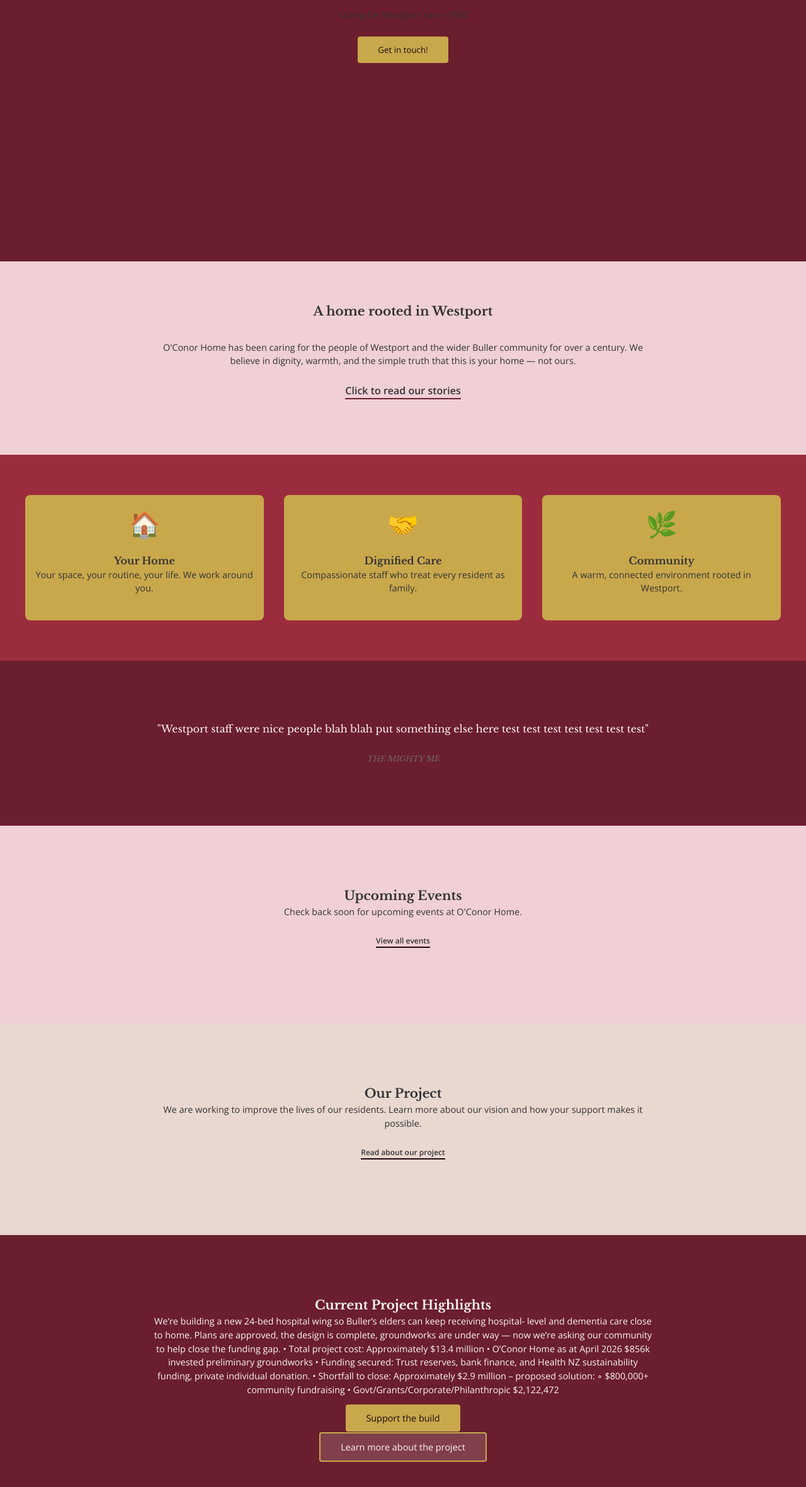
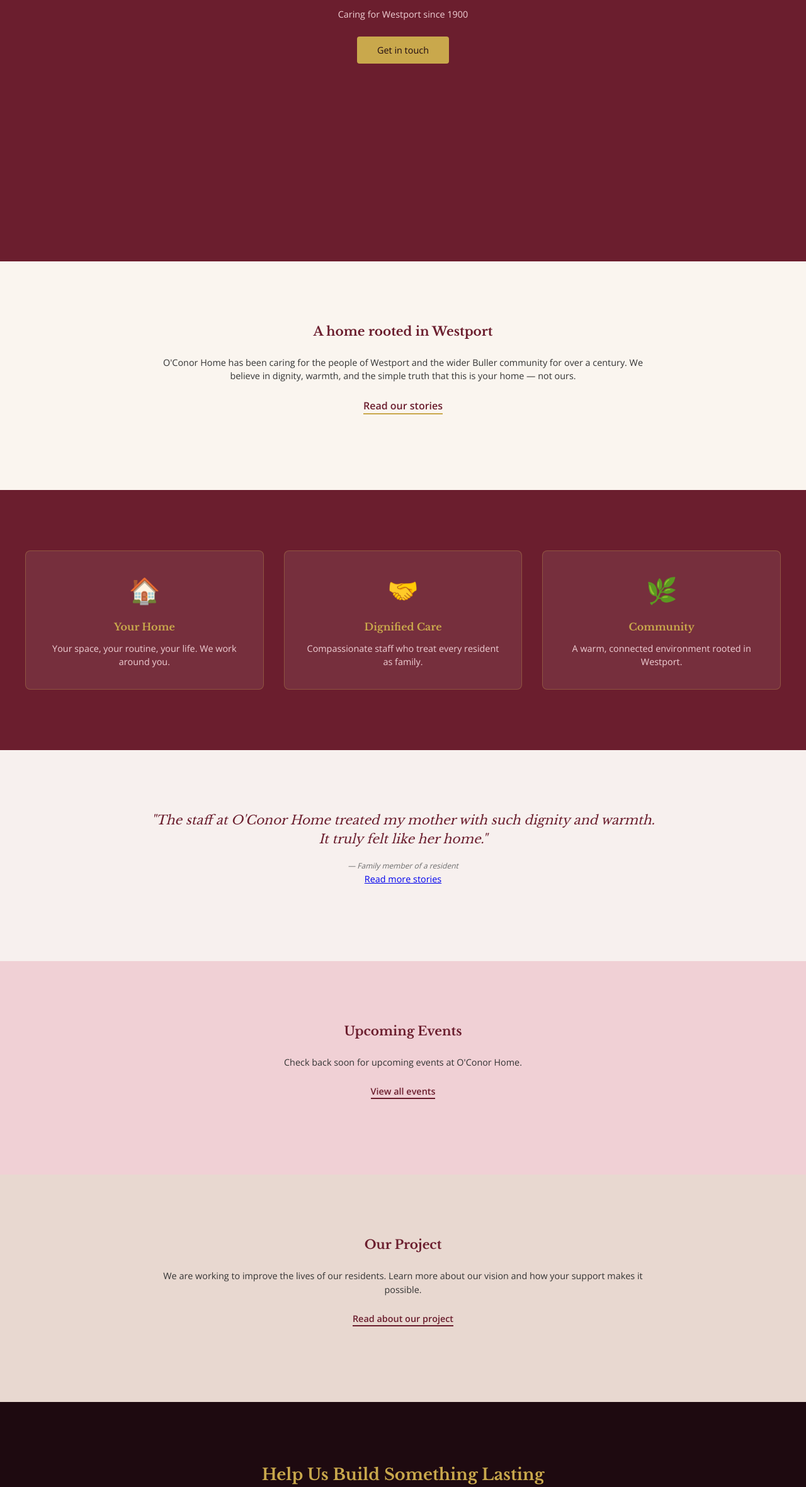
Before and after one commit to JabesSoftware/oconor-home, a website built with Vite: page index.html in a window 1280 px wide. Shown: the part 439-2800 px from the top of the page at 63% size. Built offline with nearby package versions, Linux system fonts and the light colour scheme.

Commit message:
clean up css and html

```diff
--- a/index.html
+++ b/index.html
@@ -4,23 +4,21 @@
 <head>
   <meta charset="UTF-8" />
   <meta name="viewport" content="width=device-width, initial-scale=1.0" />
-    <title>O'Conor Home</title>
+  <meta name="description" content="O'Conor Home — caring for the people of Westport since 1900. Dignified, compassionate residential care rooted in community." />
+  <title>O'Conor Home — Westport</title>
   <link rel="preconnect" href="https://fonts.googleapis.com" />
   <link rel="preconnect" href="https://fonts.gstatic.com" crossorigin />
-    <link
-        href="https://fonts.googleapis.com/css2?family=Libre+Baskerville:wght@400;700&family=Open+Sans:wght@400;600&display=swap"
-        rel="stylesheet" />
+  <link href="https://fonts.googleapis.com/css2?family=Libre+Baskerville:wght@400;700&family=Open+Sans:wght@400;600&display=swap" rel="stylesheet" />
   <link rel="stylesheet" href="src/styles/main.css" />
 </head>
-
 
 <body>
 
   <header>
-        <nav>
+    <nav aria-label="Main navigation">
       <ul>
         <li><a href="pages/stories.html">Stories</a></li>
-                <li><a href="pages/virtual-tour.html">Virtual Tours</a></li>
+        <li><a href="pages/virtual-tour.html">Virtual Tour</a></li>
         <li><a href="pages/events.html">Events</a></li>
         <li><a href="pages/faq.html">FAQ</a></li>
         <li><a href="pages/availability.html">Availability</a></li>
@@ -28,153 +26,129 @@
         <li><a href="pages/donate.html">Donate</a></li>
       </ul>
     </nav>
-
-
   </header>
 
   <main>
+
+    <!-- Hero -->
     <section class="main-header">
-
-            <h1>“You do not live in our facility. We work in your home.”</h1>
+      <h1>"You do not live in our facility. We work in your home."</h1>
       <p>Caring for Westport since 1900</p>
-            <button>Get in touch!</button>
-
+      <button onclick="window.location.href='pages/contact.html'">Get in touch</button>
     </section>
 
-
+    <!-- Intro -->
     <section class="intro">
       <div class="intro-inner">
-                <!-- TODO replace this placeholder with an actual intro paragraph-->
-
-                <h2> A home rooted in Westport </h2>
-                <p> O'Conor Home has been caring for the people of Westport and the wider Buller community for over a
-                    century. We believe in dignity, warmth, and the simple truth that this is your home — not ours.</p>
-                <p><a href="pages/stories.html"> Click to read our stories</a></p>
+        <!-- TODO: Replace with content from content team -->
+        <h2>A home rooted in Westport</h2>
+        <p>O'Conor Home has been caring for the people of Westport and the wider Buller community for over a century. We believe in dignity, warmth, and the simple truth that this is your home — not ours.</p>
+        <p><a href="pages/stories.html">Read our stories</a></p>
       </div>
     </section>
 
+    <!-- Values -->
     <section class="values">
       <div class="values-grid">
-
         <div class="value-card">
           <span class="value-icon">🏠</span>
           <h3>Your Home</h3>
           <p>Your space, your routine, your life. We work around you.</p>
         </div>
-
         <div class="value-card">
           <span class="value-icon">🤝</span>
           <h3>Dignified Care</h3>
           <p>Compassionate staff who treat every resident as family.</p>
         </div>
-
         <div class="value-card">
           <span class="value-icon">🌿</span>
           <h3>Community</h3>
           <p>A warm, connected environment rooted in Westport.</p>
         </div>
-
       </div>
     </section>
 
+    <!-- Testimonial -->
     <section class="testimonial-preview">
       <div class="testimonial-preview-inner">
-
+        <!-- TODO: Replace with real testimonial from content team -->
         <blockquote>
-                    <p>"Westport staff were nice people blah blah put something else here test test test test test test
-                        test" </p>
-                    <cite>THE MIGHTY ME </cite>
+          <p>"The staff at O'Conor Home treated my mother with such dignity and warmth. It truly felt like her home."</p>
+          <cite>— Family member of a resident</cite>
         </blockquote>
+        <p><a href="pages/stories.html">Read more stories</a></p>
       </div>
-            <!--TODO get testimonial from people-->
-
     </section>
 
+    <!-- Events Preview -->
     <section class="events-preview">
       <div class="events-preview-inner">
-                <!-- TODO: Build out once event structure confirmed with garry if time allows -->
+        <!-- TODO: Build out once event structure confirmed with stakeholders -->
         <h2>Upcoming Events</h2>
         <p>Check back soon for upcoming events at O'Conor Home.</p>
         <p><a href="pages/events.html">View all events</a></p>
       </div>
     </section>
 
+    <!-- Project Overview Preview -->
     <section class="project-overview-preview">
       <div class="project-overview-inner">
-                <!-- TODO: Replace with content from garry -->
+        <!-- TODO: Replace with content from content team -->
         <h2>Our Project</h2>
-                <p>We are working to improve the lives of our residents. Learn more about our vision and how your
-                    support makes it possible.</p>
+        <p>We are working to improve the lives of our residents. Learn more about our vision and how your support makes it possible.</p>
         <p><a href="pages/project-overview.html">Read about our project</a></p>
       </div>
     </section>
 
+    <!-- Donate CTA -->
     <section class="donate-cta">
       <div class="donate-cta-inner">
-                <!-- todo get garry to insert CTA here -->
-                <h2>Current Project Highlights</h2>
-                <p>We’re building a new 24-bed hospital wing so Buller’s elders can keep receiving hospital-
-                    level and dementia care close to home. Plans are approved, the design is complete,
-                    groundworks are under way — now we’re asking our community to help close the
-                    funding gap.
-                    • Total project cost: Approximately $13.4 million
-                    • O’Conor Home as at April 2026 $856k invested preliminary groundworks
-                    • Funding secured: Trust reserves, bank finance, and Health NZ sustainability
-                    funding, private individual donation.
-                    • Shortfall to close: Approximately $2.9 million – proposed solution:
-                    ◦ $800,000+ community fundraising
-
-                    • Govt/Grants/Corporate/Philanthropic $2,122,472</p>
-                <p><a href="pages/donate.html" class="btn-primary"> Support the build </a></p>
-                <p><a href="pages/project-overview.html" class="btn-secondary"> Learn more about the project </a></p>
-
+        <h2>Help Us Build Something Lasting</h2>
+        <p>We're building a new 24-bed hospital wing so Buller's elders can keep receiving hospital-level and dementia care close to home. Plans are approved, the design is complete, groundworks are under way — now we're asking our community to help close the funding gap.</p>
+        <div class="btn-group">
+          <a href="pages/donate.html" class="btn-primary">Support the build</a>
+          <a href="pages/project-overview.html" class="btn-secondary">Learn more about the project</a>
         </div>
-
+      </div>
     </section>
 
+    <!-- Donor Wall -->
     <section class="donor-wall">
-            <div class="donor-wall-inner section-inner">
+      <div class="donor-wall-inner">
         <h2>Those Who Give</h2>
         <p>We are grateful to those who support O'Conor Home.</p>
-                <!-- TODO: Replace these placeholder cards with dynamically generated cards from database -->
-
+        <!-- TODO: Replace with dynamically generated cards from database -->
         <div class="donor-grid">
           <div class="donor-card">
             <span class="donor-quote">❝</span>
             <p class="donor-message">"In memory of my lost memory."</p>
-                        <p class="donor-name">— philisophy101 student</p>
+            <p class="donor-name">— Philosophy101 Student</p>
           </div>
-
           <div class="donor-card">
             <span class="donor-quote">❝</span>
             <p class="donor-message">"In memory of my pet rat."</p>
-                        <p class="donor-name">— some kid</p>
+            <p class="donor-name">— Some Kid</p>
           </div>
-
           <div class="donor-card">
             <span class="donor-quote">❝</span>
             <p class="donor-message">"In memory of my mother."</p>
-                        <p class="donor-name">— cubone</p>
+            <p class="donor-name">— Cubone</p>
           </div>
-
           <div class="donor-card">
             <span class="donor-quote">❝</span>
-                        <p class="donor-message">"In memory of my pikachu."</p>
-                        <p class="donor-name">— ash ketchum</p>
+            <p class="donor-message">"In memory of my Pikachu."</p>
+            <p class="donor-name">— Ash Ketchum</p>
           </div>
-
           <div class="donor-card">
             <span class="donor-quote">❝</span>
             <p class="donor-message">"In memory of my manz."</p>
-                        <p class="donor-name">— bobby</p>
+            <p class="donor-name">— Bobby</p>
           </div>
-
           <div class="donor-card">
             <span class="donor-quote">❝</span>
             <p class="donor-message">"In memory of my liver."</p>
-                        <p class="donor-name">— bogan bob</p>
+            <p class="donor-name">— Bogan Bob</p>
           </div>
-
         </div>
         <p><a href="pages/donors.html">View all donors</a></p>
       </div>
@@ -183,15 +157,12 @@
   </main>
 
   <footer>
-
     <div class="footer-inner">
       <div class="footer-grid">
-
         <div class="footer-col">
           <h3>O'Conor Home</h3>
           <p>Caring for the people of Westport since 1900. This is your home — not ours.</p>
         </div>
-
         <div class="footer-col">
           <h3>Quick Links</h3>
           <ul>
@@ -204,15 +175,13 @@
             <li><a href="pages/donate.html">Donate</a></li>
           </ul>
         </div>
-
         <div class="footer-col">
           <h3>Contact</h3>
           <!-- TODO: Replace with real contact details -->
-                    <p>123 placeholder Street<br>Westport, New Zealand</p>
-                    <p>phone: 03 xxx xxxx</p>
-                    <p>email: info@oconorhome.nz</p>
+          <p>123 Placeholder Street<br>Westport, New Zealand</p>
+          <p>Phone: 03 xxx xxxx</p>
+          <p>Email: info@oconorhome.nz</p>
         </div>
-
       </div>
       <div class="footer-bottom">
         <p>© 2025 O'Conor Home. All rights reserved.</p>
@@ -222,5 +191,4 @@
   </footer>
 
 </body>
-
 </html>
--- a/src/styles/main.css
+++ b/src/styles/main.css
@@ -1,11 +1,11 @@
 :root {
-  /*core palette*/
+  /* Core palette */
   --color-primaryMaroon: #6B1E2E;
   --color-midMaroon: #9B2C3E;
   --color-warmGold: #C9A84C;
   --color-deepWine: #1E0A10;
 
-  /*tints and supporting colours*/
+  /* Tints and supporting colours */
   --color-paleRose: #FDF4F5;
   --color-midRose: #F0D0D5;
   --color-dustyRose: #DDA8B5;
@@ -13,11 +13,11 @@
   --color-sand: #E8D8D0;
   --color-cream: #FAF5EF;
 
-  /*Body Texts*/
+  /* Body text */
   --color-nearBlack: #333333;
   --color-grey: #6B6B6B;
 
-  /*typography */
+  /* Typography */
   --font-heading: 'Libre Baskerville', Georgia, serif;
   --font-body: 'Open Sans', -apple-system, BlinkMacSystemFont, 'Segoe UI', Roboto, sans-serif;
 
@@ -30,6 +30,8 @@
   --font-size-caption: 0.75rem;
 }
 
+/* ─── Reset ─────────────────────────────────────────── */
+
 * {
   margin: 0;
   padding: 0;
@@ -37,7 +39,6 @@
 }
 
 body {
-
   font-family: var(--font-body);
   font-size: var(--font-size-body);
   color: var(--color-nearBlack);
@@ -45,11 +46,39 @@ body {
   line-height: 1.5;
 }
 
+/* ─── Typography defaults ────────────────────────────── */
+
+h1 {
+  font-family: var(--font-heading);
+  font-size: var(--font-size-display);
+  margin-bottom: 1.5rem;
+}
+
+h2 {
+  font-family: var(--font-heading);
+  font-size: var(--font-size-h2);
+  margin-bottom: 1.5rem;
+}
+
+h3 {
+  font-family: var(--font-heading);
+  font-size: var(--font-size-h3);
+}
+
+p {
+  font-size: var(--font-size-body);
+  margin-bottom: 1.5rem;
+  color: var(--color-nearBlack);
+}
+
+/* ─── Header & Nav ───────────────────────────────────── */
+
 header {
   display: flex;
   background-color: var(--color-primaryMaroon);
   padding: 1rem 2rem;
   justify-content: space-between;
+  align-items: center;
 }
 
 nav ul {
@@ -69,6 +98,61 @@ nav ul li a:hover {
   color: var(--color-warmGold);
 }
 
+/* ─── Buttons ────────────────────────────────────────── */
+
+button {
+  background-color: var(--color-warmGold);
+  color: var(--color-deepWine);
+  border: none;
+  padding: 0.75rem 2rem;
+  border-radius: 4px;
+  font-family: var(--font-body);
+  font-size: var(--font-size-body);
+  cursor: pointer;
+  transition: background-color 0.3s ease;
+}
+
+button:hover {
+  background-color: var(--color-midMaroon);
+  color: var(--color-cream);
+}
+
+.btn-primary {
+  background-color: var(--color-warmGold);
+  color: var(--color-deepWine);
+  padding: 0.75rem 2rem;
+  border-radius: 4px;
+  text-decoration: none;
+  font-size: var(--font-size-body);
+  font-family: var(--font-body);
+  display: inline-block;
+  transition: background-color 0.3s ease;
+}
+
+.btn-primary:hover {
+  background-color: var(--color-deepWine);
+  color: var(--color-cream);
+}
+
+.btn-secondary {
+  background-color: rgba(250, 245, 239, 0.1);
+  color: var(--color-cream);
+  border: 2px solid var(--color-warmGold);
+  padding: 0.75rem 2rem;
+  border-radius: 4px;
+  text-decoration: none;
+  font-size: var(--font-size-body);
+  font-family: var(--font-body);
+  display: inline-block;
+  transition: background-color 0.3s ease;
+}
+
+.btn-secondary:hover {
+  background-color: rgba(250, 245, 239, 0.2);
+}
+
+/* ─── Hero ───────────────────────────────────────────── */
+
 .main-header {
   min-height: 100vh;
   background-color: var(--color-primaryMaroon);
@@ -78,79 +162,60 @@ nav ul li a:hover {
   align-items: center;
   text-align: center;
   padding: 2rem;
-  color: var(--color-cream);
-}
-
-
-
-h1 {
-  font-family: var(--font-heading);
-  font-size: var(--font-size-display);
-  color: var(--color-nearBlack);
-  margin-bottom: 1.5rem;
 }
 
 .main-header h1 {
   color: var(--color-cream);
 }
 
-p {
-  color: var(--color-nearBlack);
-  font-size: var(--font-size-body);
-  margin-bottom: 1.5rem;
+.main-header p {
+  color: var(--color-midRose);
 }
 
-button {
-  background-color: var(--color-warmGold);
-  color: var(--color-deepWine);
-  border: none;
-  padding: 0.75rem 2rem;
-  border-radius: 4px;
-  font-family: var(--font-body);
-  cursor: pointer;
-  transition: background-color 0.3s ease;
-
-}
-
-button:hover {
-  background-color: var(--color-midMaroon);
-}
+/* ─── Intro ──────────────────────────────────────────── */
 
 .intro {
-  background-color: var(--color-midRose);
-  padding: 4rem 2rem;
-
+  background-color: var(--color-cream);
+  padding: 6rem 2rem;
 }
 
 .intro-inner {
-
+  width: 100%;
   max-width: 800px;
-  width: 100%;
   margin: 0 auto;
   display: flex;
+  flex-direction: column;
   justify-content: center;
   text-align: center;
-  flex-direction: column;
 }
 
 .intro h2 {
-  font-family: var(--font-heading);
-  font-size: var(--font-size-h2);
-  margin-bottom: 2rem;
+  color: var(--color-primaryMaroon);
+}
+
+.intro p {
+  color: var(--color-nearBlack);
 }
 
 .intro a {
-  color: var(--color-nearBlack);
+  color: var(--color-primaryMaroon);
   text-decoration: none;
   font-size: var(--font-size-lead);
+  font-weight: 600;
+  border-bottom: 2px solid var(--color-warmGold);
+  display: inline-block;
   transition: color 0.3s ease;
-  border-bottom: 2px solid var(--color-primaryMaroon);
-  font-weight: 600;
-  display: inline-block;
 }
 
 .intro a:hover {
   color: var(--color-midMaroon);
+}
+
+/* ─── Values ─────────────────────────────────────────── */
+
+.values {
+  background-color: var(--color-primaryMaroon);
+  padding: 6rem 2rem;
 }
 
 .values-grid {
@@ -161,21 +226,22 @@ button:hover {
   margin: 0 auto;
 }
 
-.values {
-  background-color: var(--color-midMaroon);
-  padding: 4rem 2rem;
-}
-
 .value-card {
-  background-color: var(--color-warmGold);
-  padding: 1rem;
+  background-color: rgba(250, 245, 239, 0.08);
+  border: 1px solid rgba(201, 168, 76, 0.3);
+  padding: 2rem;
   border-radius: 8px;
   text-align: center;
 }
 
-h3 {
-  font-family: var(--font-heading);
-  font-size: var(--font-size-h3);
+.value-card h3 {
+  color: var(--color-warmGold);
+  margin-bottom: 0.75rem;
+}
+
+.value-card p {
+  color: var(--color-midRose);
+  margin-bottom: 0;
 }
 
 .value-icon {
@@ -184,216 +250,215 @@ h3 {
   margin-bottom: 1rem;
 }
 
+/* ─── Testimonial ────────────────────────────────────── */
+
 .testimonial-preview {
-  background-color: var(--color-primaryMaroon);
+  background-color: var(--color-sectionBeige);
   padding: 6rem 3rem;
 }
 
 .testimonial-preview-inner {
-
+  display: flex;
+  flex-direction: column;
   justify-content: center;
-  display: flex;
   text-align: center;
   max-width: 800px;
   margin: 0 auto;
-  flex-direction: column;
 }
 
 .testimonial-preview blockquote p {
-  color: var(--color-paleRose);
+  color: var(--color-primaryMaroon);
   font-family: var(--font-heading);
-  font-size: var(--font-size-lead);
-
+  font-size: var(--font-size-h2);
+  font-style: italic;
+  margin-bottom: 1rem;
 }
 
 .testimonial-preview cite {
-  font-family: var(--font-heading);
+  font-family: var(--font-body);
   font-size: var(--font-size-caption);
   color: var(--color-grey);
 }
 
+/* ─── Events Preview ─────────────────────────────────── */
+
 .events-preview {
   background-color: var(--color-midRose);
   padding: 6rem 3rem;
-
 }
 
-.events-preview-inner{
+.events-preview-inner {
   display: flex;
   flex-direction: column;
   width: 100%;
   max-width: 800px;
   margin: 0 auto;
-  justify-content: center;
+  text-align: center;
 }
 
 .events-preview-inner h2 {
-  color: var(--color-nearBlack);
-  text-decoration: none;
-   text-align: center;
-  font-size: var(--font-size-h2);
-  font-family: var(--font-heading);
+  color: var(--color-primaryMaroon);
 }
 
 .events-preview-inner p {
   color: var(--color-nearBlack);
-  font-size: var(--font-size-body);
-  text-align: center;
 }
 
 .events-preview-inner a {
-  color: var(--color-nearBlack);
+  color: var(--color-primaryMaroon);
   text-decoration: none;
-   text-align: center;
-  font-size: var(--font-size-caption);
+  font-size: var(--font-size-body);
   font-weight: 600;
-  border-bottom: 2px solid var(--color-deepWine);
+  border-bottom: 2px solid var(--color-primaryMaroon);
   display: inline-block;
+  transition: color 0.3s ease;
 }
 
-.project-overview-preview{
+.events-preview-inner a:hover {
+  color: var(--color-midMaroon);
+}
+
+/* ─── Project Overview Preview ───────────────────────── */
+
+.project-overview-preview {
   background-color: var(--color-sand);
   padding: 6rem 3rem;
 }
 
-.project-overview-inner{
+.project-overview-inner {
   display: flex;
   flex-direction: column;
   width: 100%;
   max-width: 800px;
   margin: 0 auto;
-  justify-content: center;
   text-align: center;
 }
 
-.project-overview-inner h2{
-   color: var(--color-nearBlack);
-  text-decoration: none;
-   text-align: center;
-  font-size: var(--font-size-h2);
-  font-family: var(--font-heading);
+.project-overview-inner h2 {
+  color: var(--color-primaryMaroon);
 }
 
 .project-overview-inner p {
   color: var(--color-nearBlack);
-  font-size: var(--font-size-body);
-  text-align: center;
 }
 
 .project-overview-inner a {
-    color: var(--color-nearBlack);
+  color: var(--color-primaryMaroon);
   text-decoration: none;
-   text-align: center;
-  font-size: var(--font-size-caption);
+  font-size: var(--font-size-body);
   font-weight: 600;
-  border-bottom: 2px solid var(--color-deepWine);
+  border-bottom: 2px solid var(--color-primaryMaroon);
   display: inline-block;
+  transition: color 0.3s ease;
 }
 
-.donate-cta{
-background-color: var(--color-primaryMaroon);
+.project-overview-inner a:hover {
+  color: var(--color-midMaroon);
+}
+
+/* ─── Donate CTA ─────────────────────────────────────── */
+
+.donate-cta {
+  background-color: var(--color-deepWine);
   padding: 6rem 3rem;
 }
 
-.donate-cta-inner{
+.donate-cta-inner {
   display: flex;
   flex-direction: column;
   width: 100%;
   max-width: 800px;
   margin: 0 auto;
-  justify-content: center;
   text-align: center;
+  gap: 1.5rem;
+}
+
+.donate-cta-inner h2 {
+  color: var(--color-warmGold);
+  font-size: var(--font-size-h1);
 }
 
 .donate-cta-inner p {
-    color: var(--color-cream);
-  font-size: var(--font-size-body);
-  text-align: center;
-
+  color: var(--color-midRose);
+  margin-bottom: 0;
 }
 
-.donate-cta-inner h2{
-     color: var(--color-cream);
-  text-decoration: none;
-   text-align: center;
-  font-size: var(--font-size-h2);
-  font-family: var(--font-heading);
+.donate-cta-inner .btn-group {
+  display: flex;
+  gap: 1rem;
+  justify-content: center;
+  flex-wrap: wrap;
 }
 
-.btn-primary {
-  background-color: var(--color-warmGold);
-  color: var(--color-deepWine);
-  padding: 0.75rem 2rem;
-  border-radius: 4px;
-    text-decoration: none;
-    transition: background-color 0.3s ease;
+/* ─── Donor Wall ─────────────────────────────────────── */
+
+.donor-wall {
+  background-color: var(--color-cream);
+  padding: 6rem 2rem;
 }
 
-.btn-primary:hover{
-background-color: var(--color-midMaroon);
-}
-
-.btn-secondary{
-  background-color: rgba(250, 245, 239, 0.15);
-  color: var(--color-cream);
-  border: 2px solid var(--color-warmGold);
-  padding: 0.75rem 2rem;
-  border-radius: 4px;
-  text-decoration: none;
-      transition: background-color 0.3s ease;
-}
-
-.btn-secondary:hover{
-background-color: var(--color-midMaroon);
-}
-
-.donor-wall{
-
-  background-color: var(--color-midMaroon);
-  padding: 4rem 2rem;
-}
-
-.donor-wall-inner{
-
+.donor-wall-inner {
   display: flex;
   flex-direction: column;
   width: 100%;
   max-width: 1200px;
   margin: 0 auto;
-  justify-content: center;
   text-align: center;
   gap: 2rem;
 }
 
-.donor-wall-inner p a{
-text-decoration: none;
-color: var(--color-cream);
+.donor-wall-inner h2 {
+  color: var(--color-primaryMaroon);
 }
 
-.donor-grid{
+.donor-wall-inner > p {
+  color: var(--color-grey);
+}
+
+.donor-wall-inner p a {
+  text-decoration: none;
+  color: var(--color-primaryMaroon);
+  font-weight: 600;
+  border-bottom: 2px solid var(--color-warmGold);
+  display: inline-block;
+}
+
+.donor-grid {
   display: grid;
   grid-template-columns: repeat(3, 1fr);
   gap: 2rem;
 }
 
-.donor-card{
-background: var(--color-dustyRose);
-padding: 3rem 3rem;
+.donor-card {
+  background-color: var(--color-paleRose);
+  border: 1px solid var(--color-midRose);
+  padding: 2rem;
   border-radius: 8px;
   text-align: center;
 }
 
-.donor-quote{
+.donor-card .donor-message {
+  color: var(--color-nearBlack);
+  font-style: italic;
+  margin-bottom: 0.5rem;
+}
+
+.donor-quote {
   color: var(--color-warmGold);
   font-size: var(--font-size-display);
   display: block;
+  line-height: 1;
+  margin-bottom: 0.5rem;
 }
 
-.donor-name{
+.donor-name {
   color: var(--color-grey);
   font-size: var(--font-size-caption);
   font-style: italic;
+  margin-bottom: 0;
 }
+
+/* ─── Footer ─────────────────────────────────────────── */
 
 footer {
   background-color: var(--color-deepWine);
@@ -459,6 +524,8 @@ footer {
   margin-bottom: 0;
 }
 
+/* ─── Donate Page ────────────────────────────────────── */
+
 .donate-section {
   background-color: var(--color-paleRose);
   padding: 6rem 2rem;
@@ -479,7 +546,7 @@ footer {
   margin-bottom: 1rem;
 }
 
-.donate-inner p {
+.donate-inner > p {
   color: var(--color-grey);
   margin-bottom: 2rem;
 }
```
Lines whose indentation alone changed are shown as unchanged.
